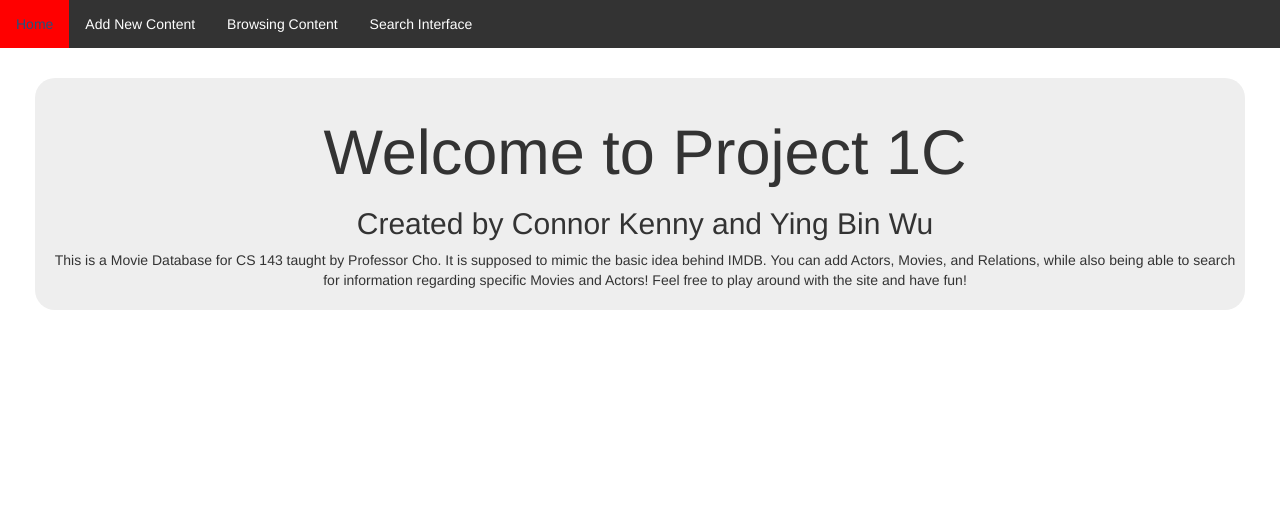
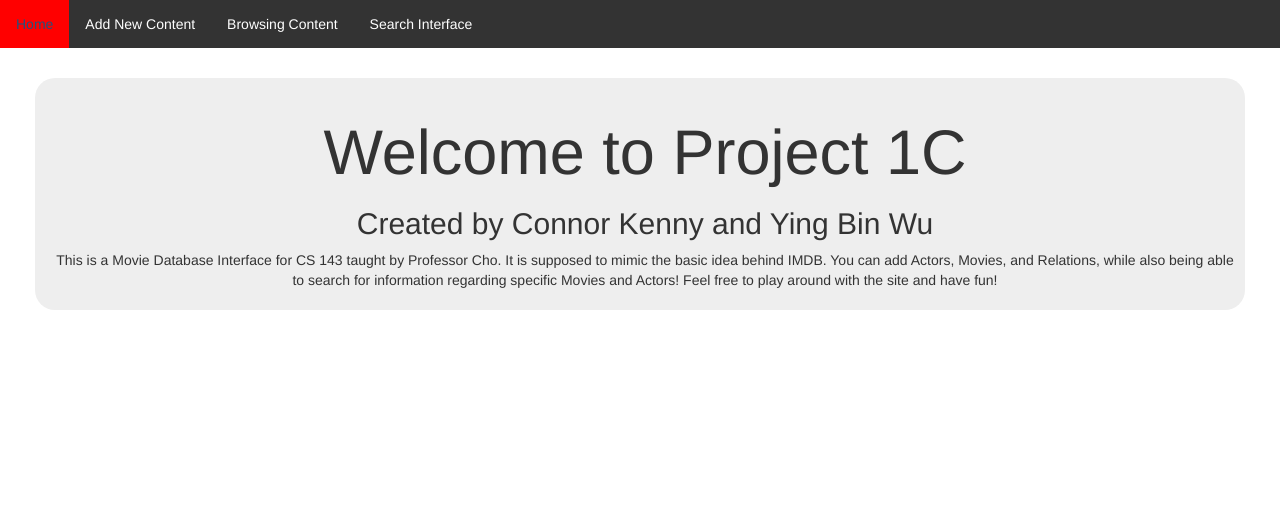
Before and after one commit to theyingbin/cs143, a PHP site: page / in a window 1280 px wide. Shown: the top 510 px of the page. Run offline with PHP 8.4, Linux system fonts and the light colour scheme.

Commit message:
fixed typo

```diff
--- a/project1c/index.php
+++ b/project1c/index.php
@@ -7,7 +7,7 @@
   <div class="jumbotron" align="center">
 	<h1 align="center">Welcome to Project 1C</h1>
 	<h2 align="center">Created by Connor Kenny and Ying Bin Wu</h2>
-    This is a Movie Database for CS 143 taught by Professor Cho. It is supposed to mimic the basic idea behind IMDB. You can add Actors, Movies, and Relations, while also being able to search for information regarding specific Movies and Actors! Feel free to play around with the site and have fun!
+    This is a Movie Database Interface for CS 143 taught by Professor Cho. It is supposed to mimic the basic idea behind IMDB. You can add Actors, Movies, and Relations, while also being able to search for information regarding specific Movies and Actors! Feel free to play around with the site and have fun!
   </div>
   </div>
 </body>
```
